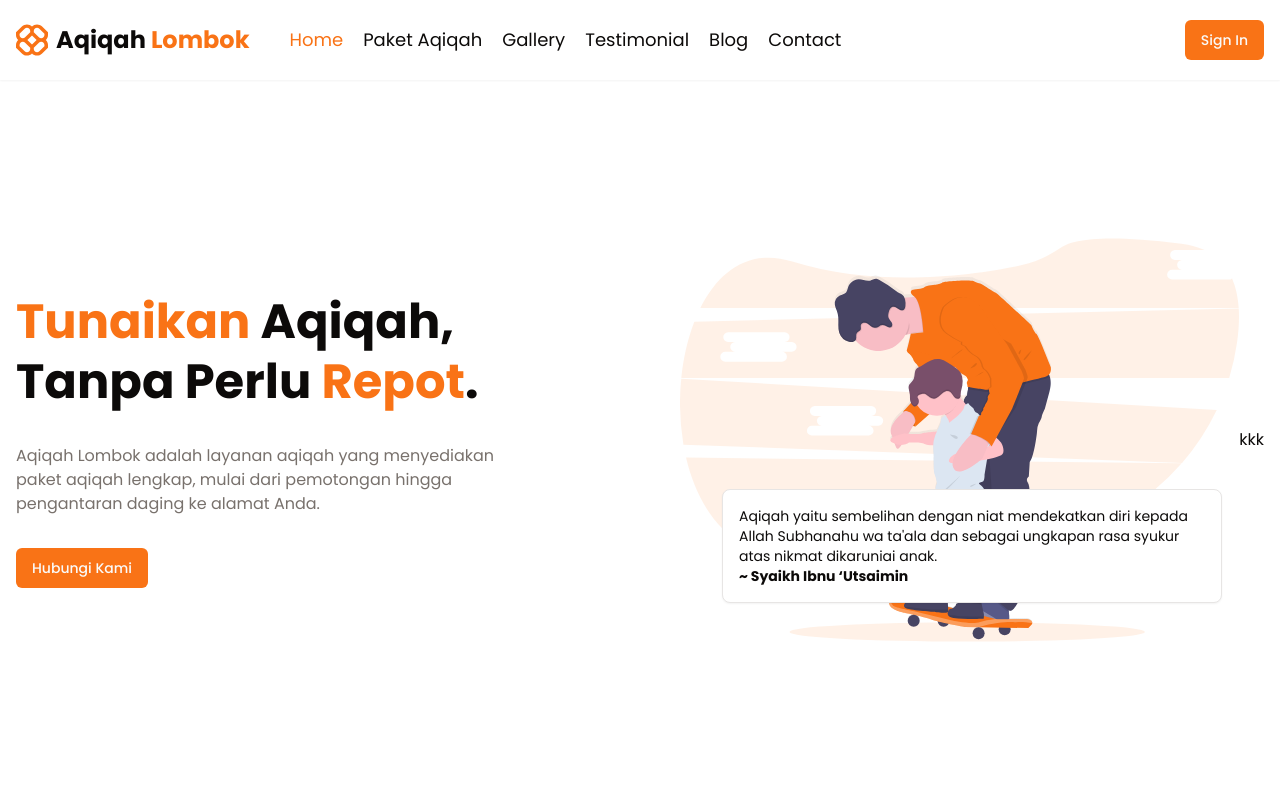
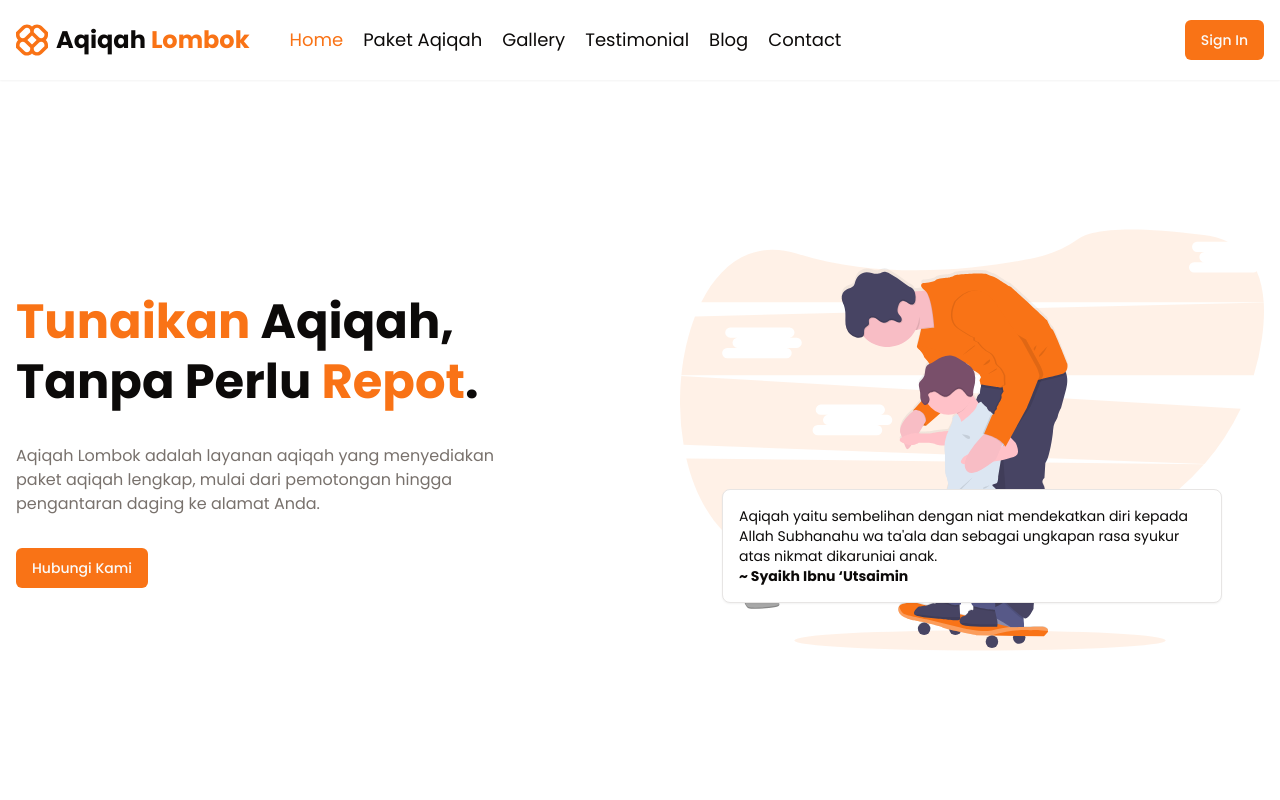
Before and after one commit to fitrondev/next-aqiqahlombok, a Next.js app: page / in a window 1280 px wide. Shown: the top 800 px of the page. Built offline with nearby package versions, Linux system fonts and the light colour scheme.

Commit message:
chore: Remove unnecessary code in Hero component

```diff
--- a/src/components/shared/Hero/index.tsx
+++ b/src/components/shared/Hero/index.tsx
@@ -28,7 +28,6 @@ const Hero = () => {
           <div className="relative w-full h-[250px] sm:h-[300px] lg:size-full">
             <Image src={"/heroimg.svg"} alt="" fill />
           </div>
-          kkk
           <div className="hidden lg:block absolute bottom-28 max-w-[500px] bg-background rounded-lg border shadow-sm p-4 text-sm">
             <p>
               Aqiqah yaitu sembelihan dengan niat mendekatkan diri kepada Allah
```
